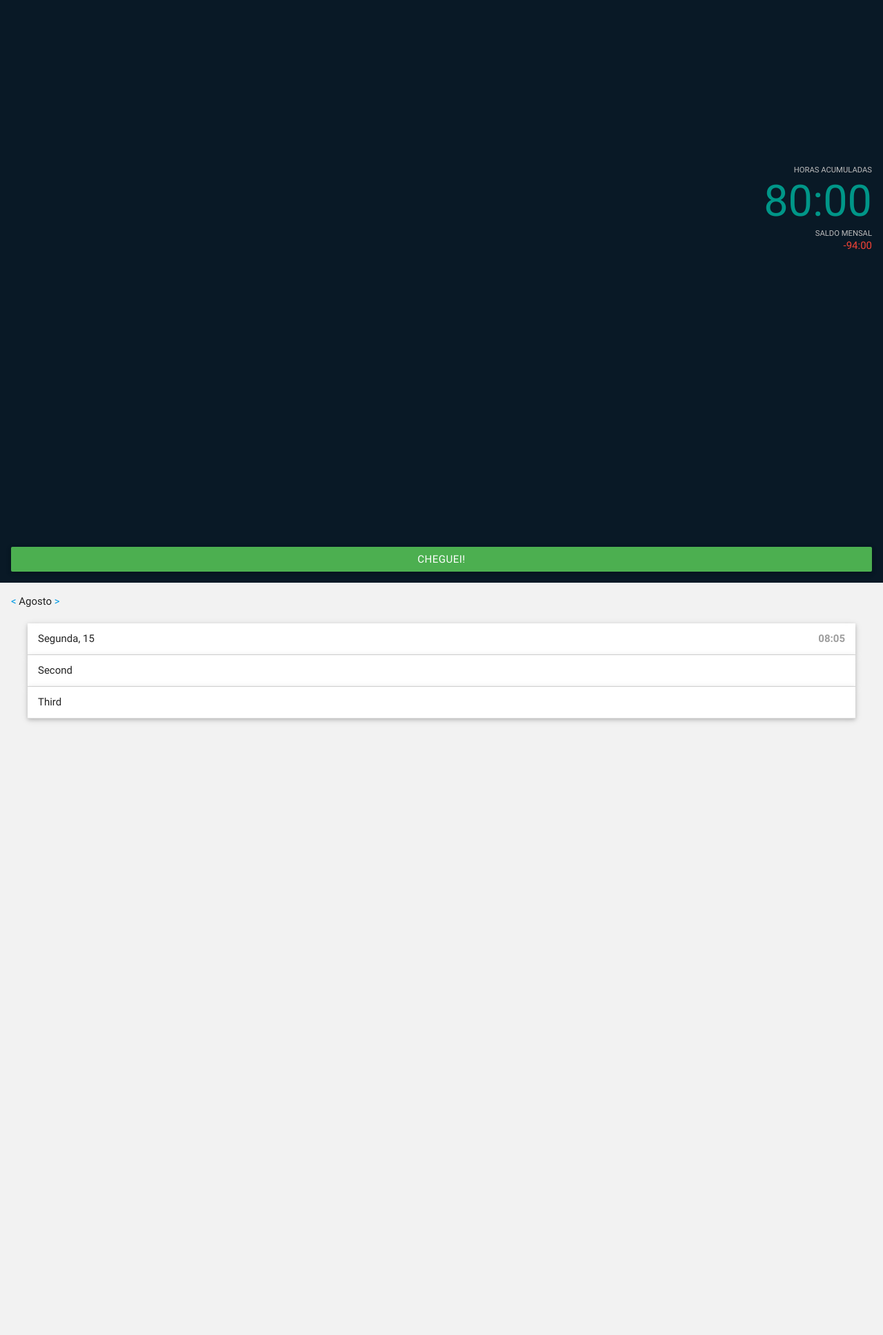
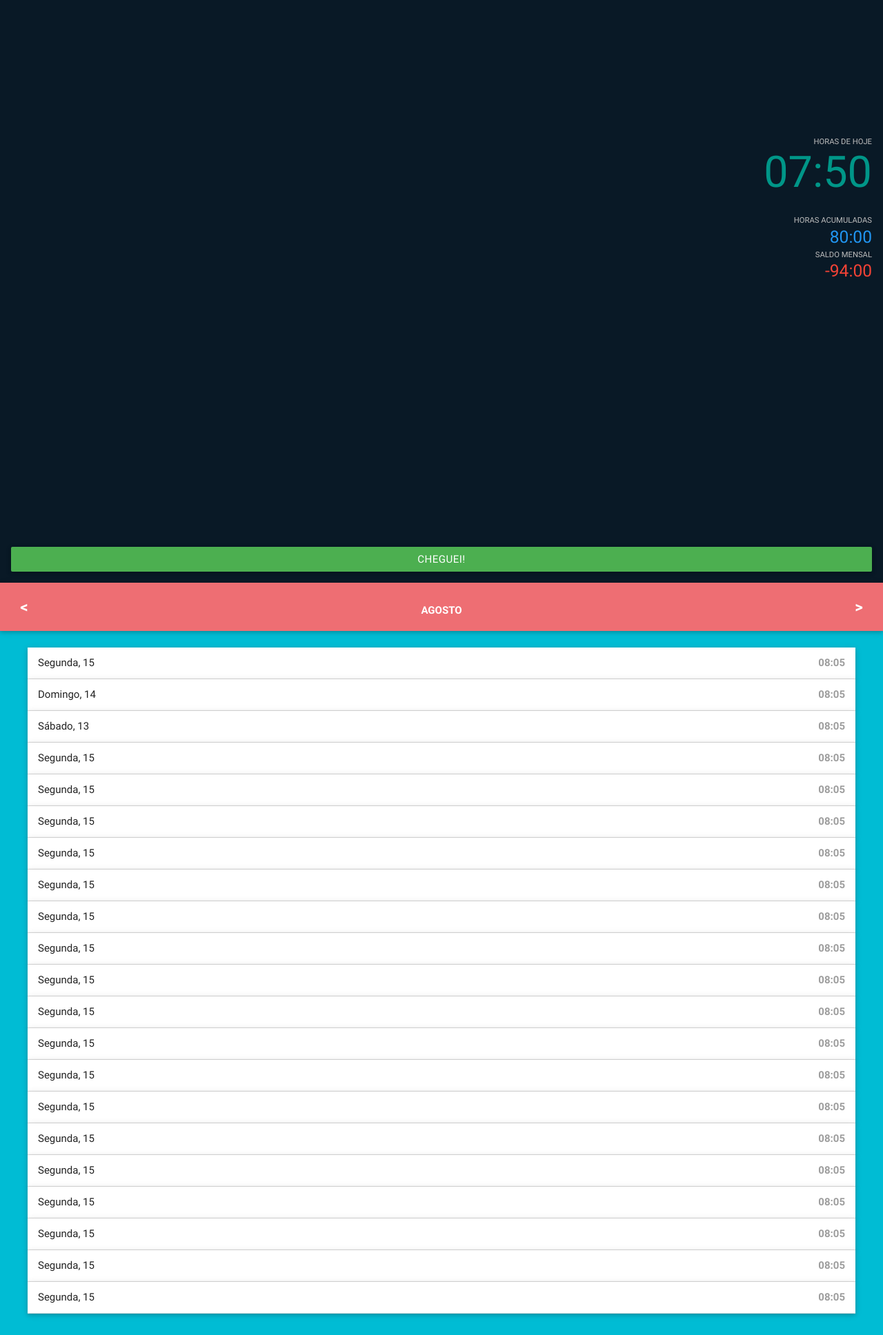
Before and after one commit to JefersonC/Ponto, a PHP site: page / in a window 1280 px wide. Shown: the part 246-2182 px from the top of the page at 69% size. Run offline with PHP 8.4, Linux system fonts and the light colour scheme.

Commit message:
Correções na listagem
Alterações na listagem das tarefas da página inicial

```diff
--- a/css/custom.css
+++ b/css/custom.css
@@ -1,4 +1,4 @@
-body{
+body, .collapsible-body{
     background: #f2f2f2;
 }
 section{
@@ -12,11 +12,12 @@ section{
 section#home{
     top: 0;
     left: 0;
-    background: #091926
+    background: #091926;
 }
 section#relatorio{
     top: 100%;
     left: 0;
+    background: #00bcd4;
 }
 
 .no-margin{
@@ -36,3 +37,42 @@ section#relatorio{
 .collapsible-body p{
     padding: 8px;
 }
+
+ul{
+    z-index: 1;
+}
+.calendar-navigation{
+    z-index: 2;
+    margin: -16px -16px 0 -16px;
+    padding: 8px 16px;
+    height: 70px;
+    width: calc(100% + 32px);
+    text-align: center;
+    font-weight: bold;
+    position: relative;
+}
+.calendar-navigation a{
+    position: absolute;
+    font-size: 1.5em;
+    height: 70px;
+    width: 70px;
+    text-align: center;
+    line-height: 70px;
+    margin: -8px 0;
+    cursor: pointer;
+}
+.calendar-navigation a.left{
+    left: 0;
+}
+.calendar-navigation a.right{
+    right: 0;
+}
+
+.calendar-container{
+    position: absolute;
+    height: calc(100% - 70px);
+    width: 100%;
+    padding: 16px;
+    margin: 0 -16px;
+    overflow-y: scroll
+}
--- a/index.html
+++ b/index.html
@@ -17,43 +17,177 @@
     <body>
         <section id="home" class="valign-wrapper">
             <div class="right-align valign container-wrapper">
+                <small class="no-margin grey-text text-lighten-1">HORAS DE HOJE</small>
+                <h1 class="no-margin teal-text">
+                    07:50
+                </h1>
+                <br />
                 <small class="no-margin grey-text text-lighten-1">HORAS ACUMULADAS</small>
-            <h1 class="no-margin teal-text">
+                <h5 class="no-margin blue-text">
                     80:00
-            </h1>
+                </h5>
                 <small class="no-margin grey-text text-lighten-1">SALDO MENSAL</small>
-            <h6 class="no-margin red-text">
+                <h5 class="no-margin red-text">
                     -94:00
-            </h6>
+                </h5>
 
                 <a href="#" class="green btn btn-block confirm-btn">Cheguei!</a>
             </div>
         </section>
         <section id="relatorio">
             <div class="container-wrapper">
-            <div class="row">
-                <a href="#"><</a>
-                        Agosto
-                <a href="#">></a>
-            </div>
-            <div class="row">
+                <nav class="calendar-navigation">
+                    <a class="waves-effect waves-light left"><</a>
+                    AGOSTO
+                    <a class="waves-effect waves-light right">></a>
+                </nav>
+                <div class="calendar-container">
                     <ul class="collapsible popout" data-collapsible="accordion">
                         <li>
                             <div class="collapsible-header">Segunda, 15 <b class="right grey-text">08:05</b></div>
                             <div class="collapsible-body">
-                            <p>08:00 ~ 12:00<br />13:00 ~ 17:00</p>
+                                <p>08:00 ~ 12:00 <b class="right">4 Horas</b></p>
+                                <p>13:00 ~ 17:00 <b class="right">4 Horas</b></p>
                             </div>
                         </li>
                         <li>
-                        <div class="collapsible-header">Second</div>
+                            <div class="collapsible-header">Domingo, 14 <b class="right grey-text">08:05</b></div>
                             <div class="collapsible-body">
-                            <p>Lorem ipsum dolor sit amet.</p>
+                                <p>08:00 ~ 12:00 <b class="right">4 Horas</b></p>
+                                <p>13:00 ~ 17:00 <b class="right">4 Horas</b></p>
                             </div>
                         </li>
                         <li>
-                        <div class="collapsible-header">Third</div>
+                            <div class="collapsible-header">Sábado, 13 <b class="right grey-text">08:05</b></div>
                             <div class="collapsible-body">
-                            <p>Lorem ipsum dolor sit amet.</p>
+                                <p>08:00 ~ 12:00 <b class="right">4 Horas</b></p>
+                                <p>13:00 ~ 17:00 <b class="right">4 Horas</b></p>
+                            </div>
+                        </li>
+                        <li>
+                            <div class="collapsible-header">Segunda, 15 <b class="right grey-text">08:05</b></div>
+                            <div class="collapsible-body">
+                                <p>08:00 ~ 12:00 <b class="right">4 Horas</b></p>
+                                <p>13:00 ~ 17:00 <b class="right">4 Horas</b></p>
+                            </div>
+                        </li>
+                        <li>
+                            <div class="collapsible-header">Segunda, 15 <b class="right grey-text">08:05</b></div>
+                            <div class="collapsible-body">
+                                <p>08:00 ~ 12:00 <b class="right">4 Horas</b></p>
+                                <p>13:00 ~ 17:00 <b class="right">4 Horas</b></p>
+                            </div>
+                        </li>
+                        <li>
+                            <div class="collapsible-header">Segunda, 15 <b class="right grey-text">08:05</b></div>
+                            <div class="collapsible-body">
+                                <p>08:00 ~ 12:00 <b class="right">4 Horas</b></p>
+                                <p>13:00 ~ 17:00 <b class="right">4 Horas</b></p>
+                            </div>
+                        </li>
+                        <li>
+                            <div class="collapsible-header">Segunda, 15 <b class="right grey-text">08:05</b></div>
+                            <div class="collapsible-body">
+                                <p>08:00 ~ 12:00 <b class="right">4 Horas</b></p>
+                                <p>13:00 ~ 17:00 <b class="right">4 Horas</b></p>
+                            </div>
+                        </li>
+                        <li>
+                            <div class="collapsible-header">Segunda, 15 <b class="right grey-text">08:05</b></div>
+                            <div class="collapsible-body">
+                                <p>08:00 ~ 12:00 <b class="right">4 Horas</b></p>
+                                <p>13:00 ~ 17:00 <b class="right">4 Horas</b></p>
+                            </div>
+                        </li>
+                        <li>
+                            <div class="collapsible-header">Segunda, 15 <b class="right grey-text">08:05</b></div>
+                            <div class="collapsible-body">
+                                <p>08:00 ~ 12:00 <b class="right">4 Horas</b></p>
+                                <p>13:00 ~ 17:00 <b class="right">4 Horas</b></p>
+                            </div>
+                        </li>
+                        <li>
+                            <div class="collapsible-header">Segunda, 15 <b class="right grey-text">08:05</b></div>
+                            <div class="collapsible-body">
+                                <p>08:00 ~ 12:00 <b class="right">4 Horas</b></p>
+                                <p>13:00 ~ 17:00 <b class="right">4 Horas</b></p>
+                            </div>
+                        </li>
+                        <li>
+                            <div class="collapsible-header">Segunda, 15 <b class="right grey-text">08:05</b></div>
+                            <div class="collapsible-body">
+                                <p>08:00 ~ 12:00 <b class="right">4 Horas</b></p>
+                                <p>13:00 ~ 17:00 <b class="right">4 Horas</b></p>
+                            </div>
+                        </li>
+                        <li>
+                            <div class="collapsible-header">Segunda, 15 <b class="right grey-text">08:05</b></div>
+                            <div class="collapsible-body">
+                                <p>08:00 ~ 12:00 <b class="right">4 Horas</b></p>
+                                <p>13:00 ~ 17:00 <b class="right">4 Horas</b></p>
+                            </div>
+                        </li>
+                        <li>
+                            <div class="collapsible-header">Segunda, 15 <b class="right grey-text">08:05</b></div>
+                            <div class="collapsible-body">
+                                <p>08:00 ~ 12:00 <b class="right">4 Horas</b></p>
+                                <p>13:00 ~ 17:00 <b class="right">4 Horas</b></p>
+                            </div>
+                        </li>
+                        <li>
+                            <div class="collapsible-header">Segunda, 15 <b class="right grey-text">08:05</b></div>
+                            <div class="collapsible-body">
+                                <p>08:00 ~ 12:00 <b class="right">4 Horas</b></p>
+                                <p>13:00 ~ 17:00 <b class="right">4 Horas</b></p>
+                            </div>
+                        </li>
+                        <li>
+                            <div class="collapsible-header">Segunda, 15 <b class="right grey-text">08:05</b></div>
+                            <div class="collapsible-body">
+                                <p>08:00 ~ 12:00 <b class="right">4 Horas</b></p>
+                                <p>13:00 ~ 17:00 <b class="right">4 Horas</b></p>
+                            </div>
+                        </li>
+                        <li>
+                            <div class="collapsible-header">Segunda, 15 <b class="right grey-text">08:05</b></div>
+                            <div class="collapsible-body">
+                                <p>08:00 ~ 12:00 <b class="right">4 Horas</b></p>
+                                <p>13:00 ~ 17:00 <b class="right">4 Horas</b></p>
+                            </div>
+                        </li>
+                        <li>
+                            <div class="collapsible-header">Segunda, 15 <b class="right grey-text">08:05</b></div>
+                            <div class="collapsible-body">
+                                <p>08:00 ~ 12:00 <b class="right">4 Horas</b></p>
+                                <p>13:00 ~ 17:00 <b class="right">4 Horas</b></p>
+                            </div>
+                        </li>
+                        <li>
+                            <div class="collapsible-header">Segunda, 15 <b class="right grey-text">08:05</b></div>
+                            <div class="collapsible-body">
+                                <p>08:00 ~ 12:00 <b class="right">4 Horas</b></p>
+                                <p>13:00 ~ 17:00 <b class="right">4 Horas</b></p>
+                            </div>
+                        </li>
+                        <li>
+                            <div class="collapsible-header">Segunda, 15 <b class="right grey-text">08:05</b></div>
+                            <div class="collapsible-body">
+                                <p>08:00 ~ 12:00 <b class="right">4 Horas</b></p>
+                                <p>13:00 ~ 17:00 <b class="right">4 Horas</b></p>
+                            </div>
+                        </li>
+                        <li>
+                            <div class="collapsible-header">Segunda, 15 <b class="right grey-text">08:05</b></div>
+                            <div class="collapsible-body">
+                                <p>08:00 ~ 12:00 <b class="right">4 Horas</b></p>
+                                <p>13:00 ~ 17:00 <b class="right">4 Horas</b></p>
+                            </div>
+                        </li>
+                        <li>
+                            <div class="collapsible-header">Segunda, 15 <b class="right grey-text">08:05</b></div>
+                            <div class="collapsible-body">
+                                <p>08:00 ~ 12:00 <b class="right">4 Horas</b></p>
+                                <p>13:00 ~ 17:00 <b class="right">4 Horas</b></p>
                             </div>
                         </li>
                     </ul>
```
Lines whose indentation alone changed are shown as unchanged.
